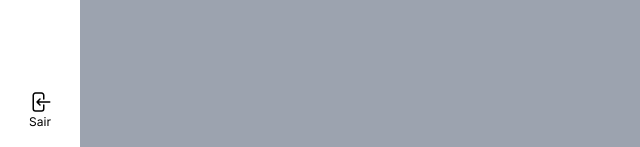
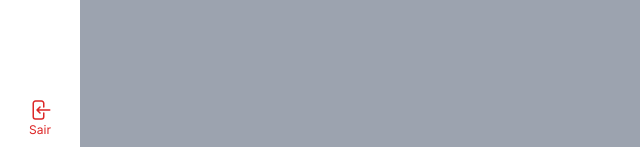
Before and after one commit to CaioLima10/Project, a Next.js app: page / in a window 1280 px wide. Shown: the part 650-797 px from the top of the page, without its empty margins (0-640 px from the left). Built offline with nearby package versions, Linux system fonts and the light colour scheme.

Commit message:
feat: add logout

```diff
--- a/src/components/icons/index.tsx
+++ b/src/components/icons/index.tsx
@@ -21,5 +21,4 @@ export const Logout = (
   <svg xmlns="http://www.w3.org/2000/svg" fill="none" viewBox="0 0 24 24" strokeWidth={1.5} stroke="currentColor" className="w-6 h-6">
     <path strokeLinecap="round" strokeLinejoin="round" d="M15.75 9V5.25A2.25 2.25 0 0013.5 3h-6a2.25 2.25 0 00-2.25 2.25v13.5A2.25 2.25 0 007.5 21h6a2.25 2.25 0 002.25-2.25V15M12 9l-3 3m0 0l3 3m-3-3h12.75" />
   </svg>
-
 )
--- a/src/components/template/Menu.tsx
+++ b/src/components/template/Menu.tsx
@@ -1,3 +1,5 @@
+'use client'
+
 import React from 'react'
 import MenuItem from './MenuItem'
 import { Home, Settings, Bell, Logout } from '../icons'
@@ -11,7 +13,12 @@ export default function Menu() {
         <MenuItem icon={Bell} url='/notifications' text='notificações'/>
       </ul>
       <ul >
-        <MenuItem icon={Logout} url='/' text='Sair'/>
+        <MenuItem
+          icon={Logout}
+          onClick={() => console.log('logout')}
+          text='Sair'
+          className={` text-red-600 hover:bg-red-600 hover:text-zinc-100 p-3 `}
+          />
       </ul>
     </aside>
   )
--- a/src/components/template/MenuItem.tsx
+++ b/src/components/template/MenuItem.tsx
@@ -1,25 +1,43 @@
 import Link from "next/link"
 
 interface IMenuItemProps{
-    url: string
+    url?: string
+    className?: string
     text: string
     icon: React.ReactNode
+    onClick?: (event: any) => void
 }
 
 export default function MenuItem(props: IMenuItemProps) {
+
+  const RenderContentLink = () => {
+    return(
+        <li className={`
+            flex flex-col items-center
+            justify-center cursor-pointer
+            ${props.className}
+            `}>
+          { props.icon }
+        <span className={`text-xs`}>
+          { props.text }
+        </span>
+        </li>
+    )
+  }
   return (
-    <li>
+    <li onClick={props.onClick}>
+      { props.url ? (
         <Link href={props.url}
           className={`
             hover:bg-gray-200 flex flex-col
               items-center justify-center h-20 w-20`
           }
           >
-          { props.icon }
-          <span className={`text-xs`}>
-            { props.text }
-          </span>
+            {RenderContentLink()}
         </Link>
+      ): (
+            RenderContentLink()
+      ) }
     </li>
   )
 }
```
Lines whose indentation alone changed are shown as unchanged.
